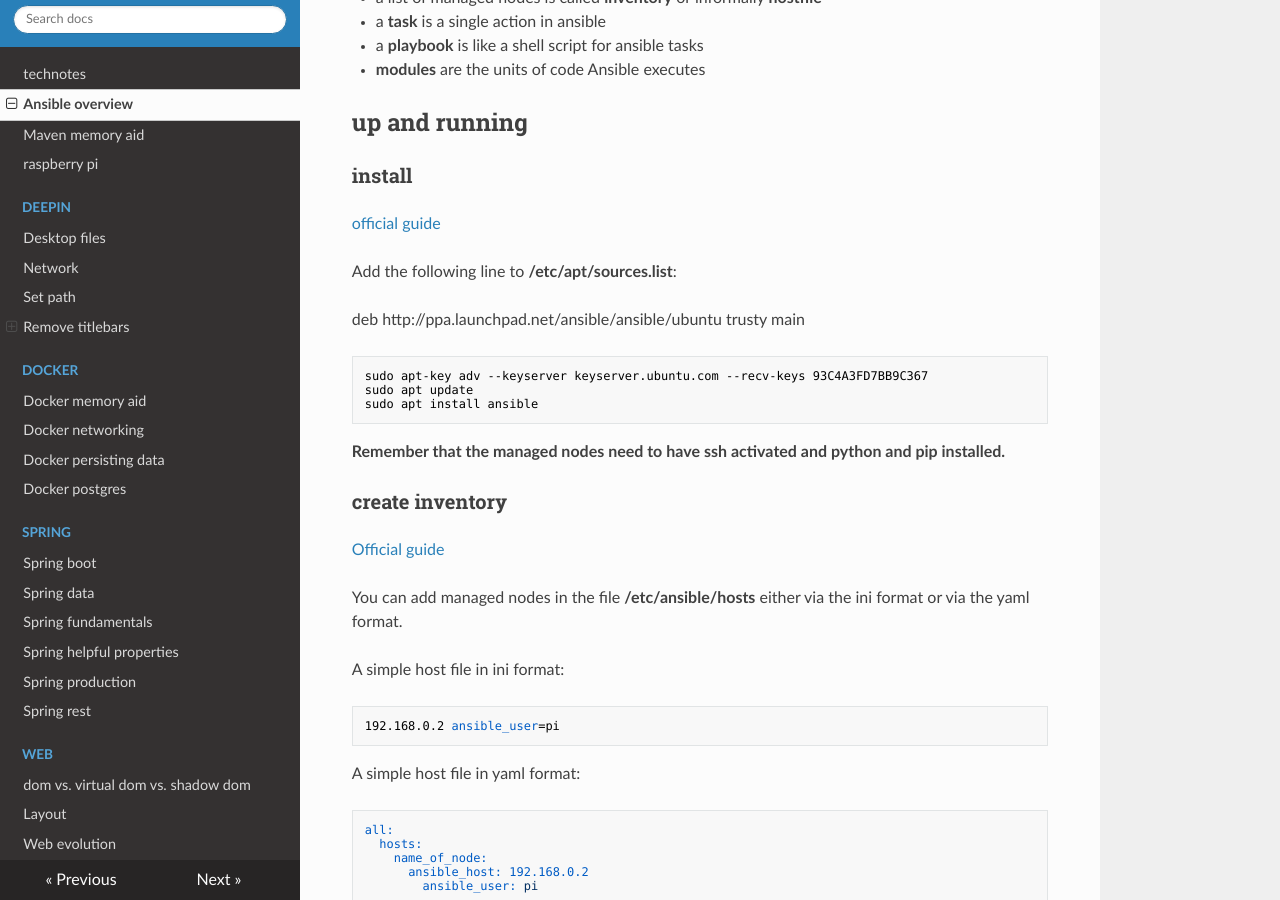
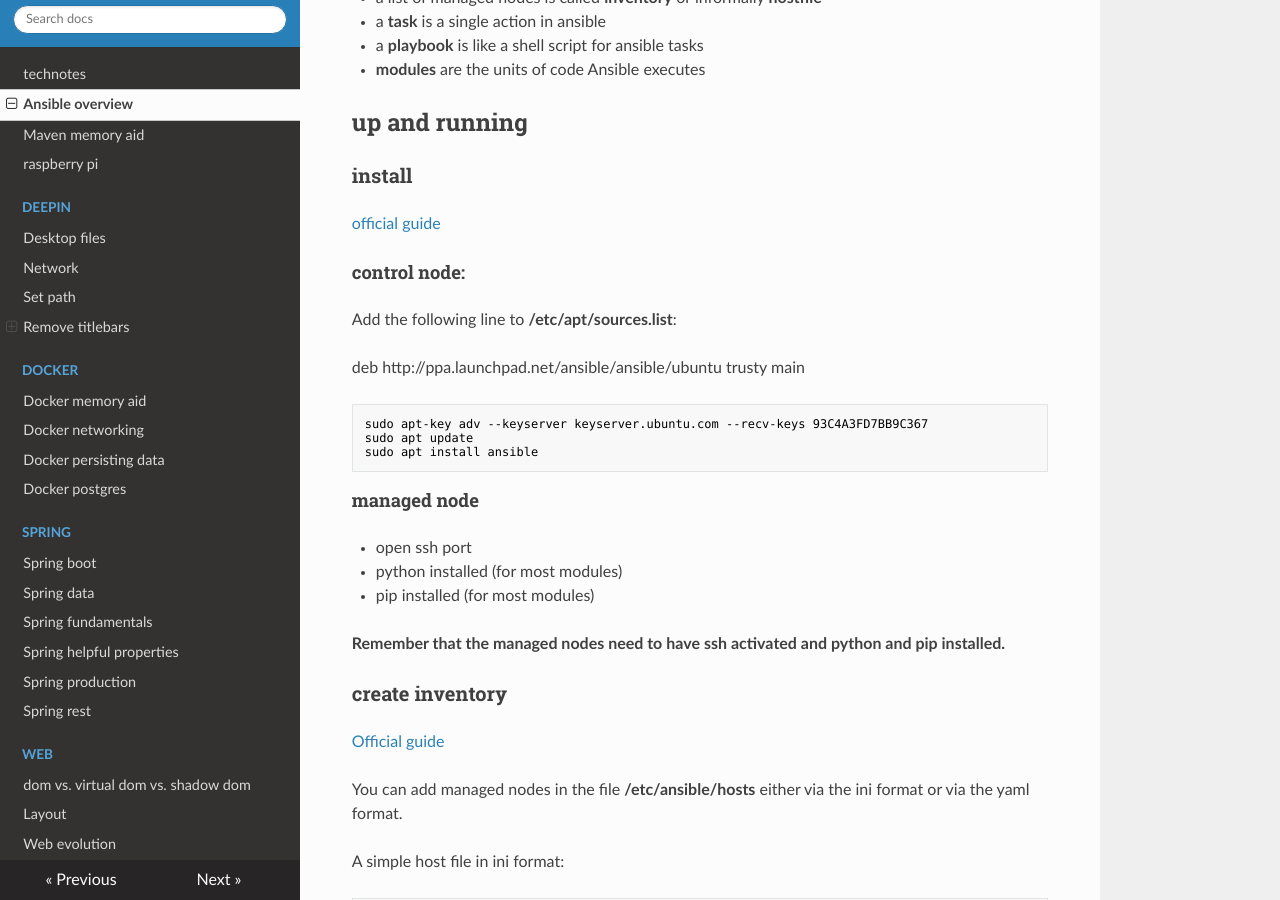
Before and after one commit to organicaudio/useful-code-snippets2, an MkDocs documentation site: the page built from docs/ansible-overview.md, in a window 1280 px wide and 900 px high, scrolled down 265 px. Built offline with MkDocs 1.6.1, drawn with Linux system fonts in a browser that asks for light colours; nearby versions of some CDN libraries.

Commit message:
info on installation

````diff
--- a/docs/ansible-overview.md
+++ b/docs/ansible-overview.md
@@ -14,6 +14,8 @@
 ### install
 [official guide](https://docs.ansible.com/ansible/latest/installation_guide/intro_installation.html#installing-ansible-on-debian)
 
+#### control node:
+
 Add the following line to **/etc/apt/sources.list**:
 
 deb http://ppa.launchpad.net/ansible/ansible/ubuntu trusty main
@@ -23,6 +25,13 @@ sudo apt-key adv --keyserver keyserver.ubuntu.com --recv-keys 93C4A3FD7BB9C367
 sudo apt update
 sudo apt install ansible
 ```
+
+#### managed node
+
+- open ssh port
+- python installed (for most modules)
+- pip installed (for most modules)
+
 
 **Remember that the managed nodes need to have ssh activated and python and pip installed.**
 
````
